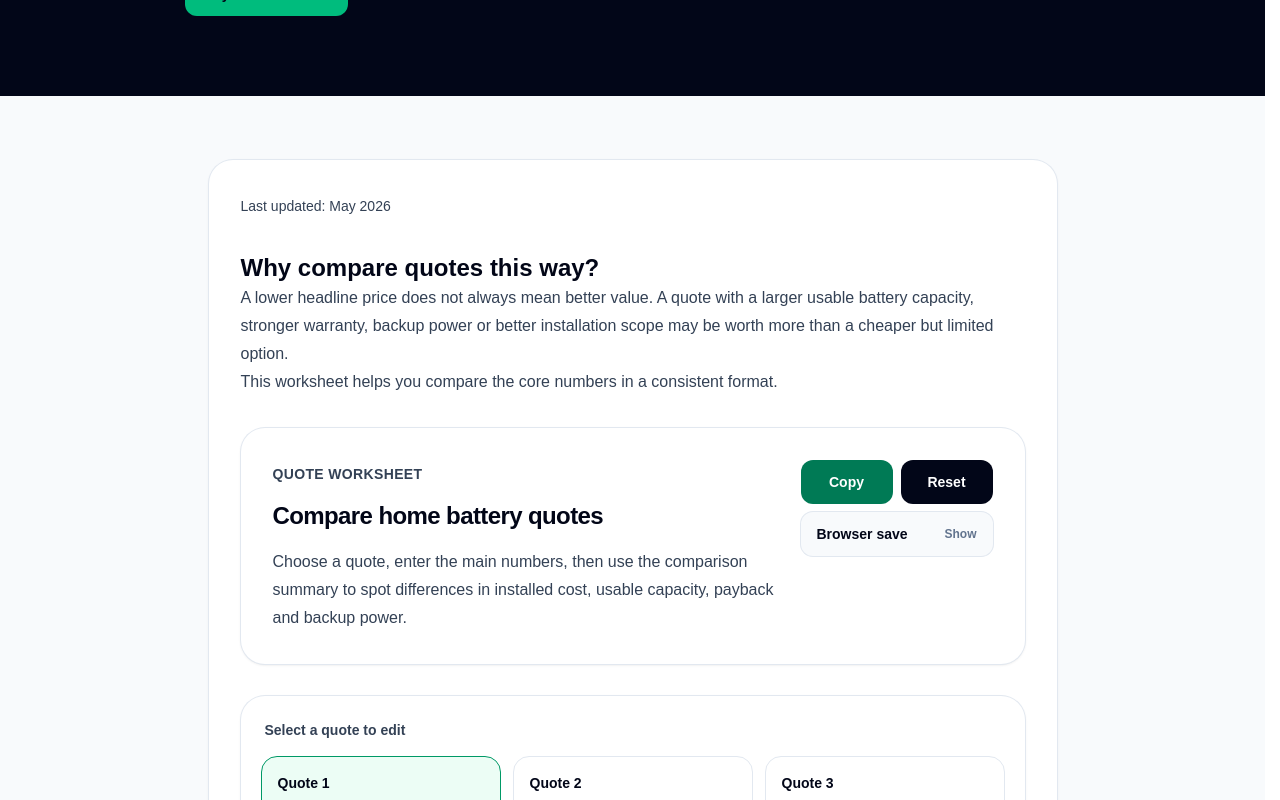
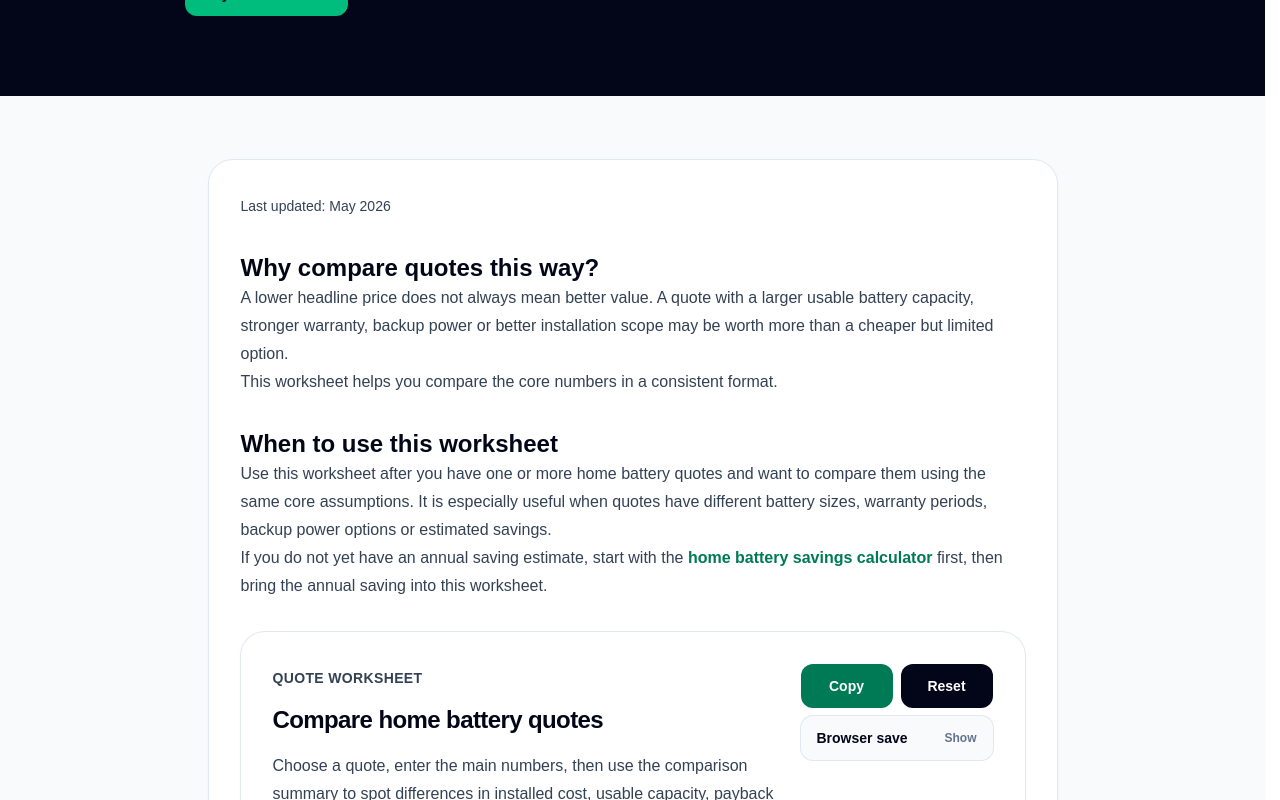
Before and after one commit to andrew-mcmanis/uk-battery-savings, a Next.js app: page /home-battery-quote-comparison-uk in a window 1280 px wide. Shown: the part 429-1229 px from the top of the page. Built offline with nearby package versions, Linux system fonts and the light colour scheme.

Commit message:
Improve quote comparison tool structure

```diff
--- a/src/app/home-battery-quote-comparison-uk/page.tsx
+++ b/src/app/home-battery-quote-comparison-uk/page.tsx
@@ -3,6 +3,8 @@ import Link from "next/link";
 import GuidePageLayout from "@/components/GuidePageLayout";
 import QuoteComparisonWorksheet from "@/components/QuoteComparisonWorksheet";
 import { sectionPaths } from "@/data/siteRoutes";
+import StructuredData from "@/components/StructuredData";
+import { buildQuoteComparisonWebApplicationSchema } from "@/lib/structuredData";
 
 export const metadata: Metadata = {
   title: "Home Battery Quote Comparison UK",
@@ -14,6 +16,8 @@ export const metadata: Metadata = {
 };
 
 export default function HomeBatteryQuoteComparisonPage() {
+  const quoteComparisonSchema = buildQuoteComparisonWebApplicationSchema();
+
   return (
     <GuidePageLayout
       eyebrow="Home battery tool"
@@ -21,6 +25,8 @@ export default function HomeBatteryQuoteComparisonPage() {
       description="Use this worksheet to compare home battery quotes side by side before deciding which installer or battery option deserves a closer look."
       currentPath="/home-battery-quote-comparison-uk"
     >
+      <StructuredData data={quoteComparisonSchema} />
+
       <div className="guide-content space-y-8">
         <p className="text-sm font-medium text-slate-500">
           Last updated: May 2026
@@ -38,6 +44,28 @@ export default function HomeBatteryQuoteComparisonPage() {
           <p>
             This worksheet helps you compare the core numbers in a consistent
             format.
+          </p>
+        </section>
+
+        <section>
+          <h2>When to use this worksheet</h2>
+
+          <p>
+            Use this worksheet after you have one or more home battery quotes and want
+            to compare them using the same core assumptions. It is especially useful
+            when quotes have different battery sizes, warranty periods, backup power
+            options or estimated savings.
+          </p>
+
+          <p>
+            If you do not yet have an annual saving estimate, start with the{" "}
+            <Link
+              href={sectionPaths.calculator}
+              className="font-semibold text-emerald-700 hover:text-emerald-800"
+            >
+              home battery savings calculator
+            </Link>{" "}
+            first, then bring the annual saving into this worksheet.
           </p>
         </section>
 
--- a/src/app/methodology/page.tsx
+++ b/src/app/methodology/page.tsx
@@ -1,6 +1,7 @@
 import type { Metadata } from "next";
 import Link from "next/link";
 import InfoPageLayout from "@/components/InfoPageLayout";
+import { routePaths, sectionPaths } from "@/data/siteRoutes";
 
 export const metadata: Metadata = {
   title: "Calculator Methodology",
@@ -212,13 +213,23 @@ export default function MethodologyPage() {
         <p className="mt-3">
           Use the{" "}
           <Link
-            href="/#calculator"
+            href={sectionPaths.calculator}
             className="font-semibold text-emerald-700 hover:text-emerald-800"
           >
             home battery savings calculator
           </Link>{" "}
           with your own quote, tariff rates and usage assumptions.
         </p>
+        <p className="mt-3">
+          If you already have installer quotes, use the{" "}
+          <Link
+            href={routePaths.batteryQuoteComparison}
+            className="font-semibold text-emerald-700 hover:text-emerald-800"
+          >
+            home battery quote comparison worksheet
+          </Link>{" "}
+          to compare installed cost, usable capacity, warranty and estimated payback.
+        </p>
       </div>
     </InfoPageLayout>
   );
--- a/src/lib/structuredData.ts
+++ b/src/lib/structuredData.ts
@@ -123,3 +123,29 @@ export function buildCalculatorWebApplicationSchema() {
     },
   };
 }
+
+export function buildQuoteComparisonWebApplicationSchema() {
+  return {
+    "@context": "https://schema.org",
+    "@type": "WebApplication",
+    name: "UK Home Battery Quote Comparison Worksheet",
+    url: `${siteConfig.url}/home-battery-quote-comparison-uk`,
+    description:
+      "Compare UK home battery quotes by installed cost, usable capacity, warranty, estimated annual saving, payback period and backup power.",
+    applicationCategory: "FinanceApplication",
+    operatingSystem: "Any",
+    browserRequirements: "Requires JavaScript",
+    inLanguage: "en-GB",
+    isAccessibleForFree: true,
+    offers: {
+      "@type": "Offer",
+      price: "0",
+      priceCurrency: "GBP",
+    },
+    publisher: {
+      "@type": "Organization",
+      name: siteConfig.name,
+      url: siteConfig.url,
+    },
+  };
+}
```
